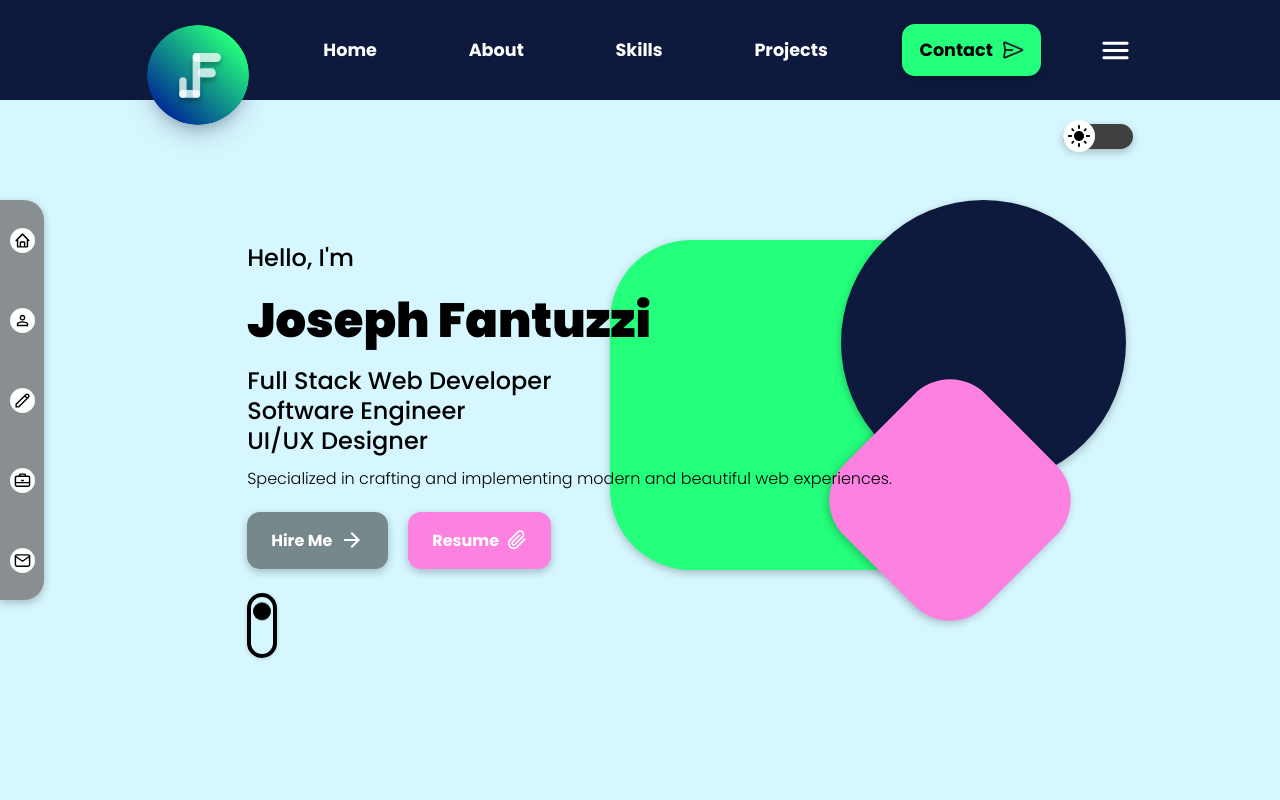
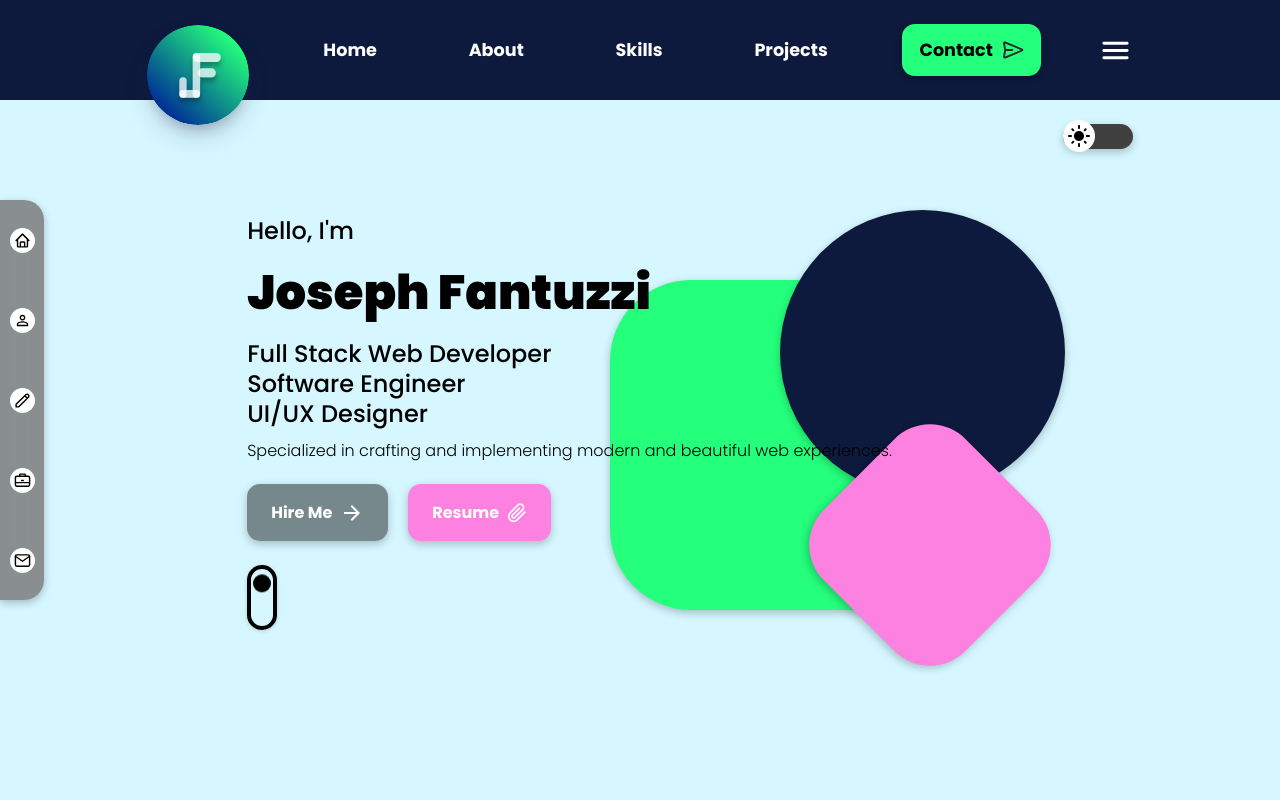
Before and after one commit to joseph-fantuzzi/portfolio-website, a Next.js app: page / in a window 1280 px wide. Shown: the top 800 px of the page. Built offline with nearby package versions, Linux system fonts and the light colour scheme.

Commit message:
fixed landing page shape alignment

```diff
--- a/components/Main.js
+++ b/components/Main.js
@@ -52,9 +52,11 @@ const Main = ({ dark, setDark }) => {
           <div className={dark ? styles.circledark : styles.circlelight}></div>
         </div>
       </div>
-      <div className={styles.rectangle}></div>
-      <div className={styles.circle}></div>
-      <div className={styles.diamond}></div>
+      <div className={styles.shapecontainer}>
+        <div className={styles.rectangle}></div>
+        <div className={dark ? styles.darkcircle : styles.lightcircle}></div>
+        <div className={styles.diamond}></div>
+      </div>
     </main>
   );
 };
--- a/styles/Main.module.css
+++ b/styles/Main.module.css
@@ -20,7 +20,6 @@
   flex-direction: column;
   justify-content: center;
   align-items: center;
-  padding-bottom: 75px;
 }
 
 .intro {
@@ -125,12 +124,6 @@
   color: black;
 }
 
-.rectangle,
-.circle,
-.diamond {
-  display: none;
-}
-
 .animationlight {
   display: flex;
   margin: 0 auto;
@@ -188,46 +181,7 @@
     width: 77%;
     align-items: flex-start;
     padding-left: 100px;
-  }
-
-  .rectangle {
-    display: inline;
-    width: 350px;
-    height: 330px;
-    background-color: #24ff7c;
-    border-radius: 81px;
-    position: absolute;
-    top: 30%;
-    right: 25%;
-    z-index: 0;
-    box-shadow: rgba(0, 0, 0, 0.24) 0px 3px 8px;
-  }
-
-  .circle {
-    display: inline;
-    width: 285px;
-    height: 285px;
-    background-color: #0d1a3d;
-    border-radius: 50%;
-    position: absolute;
-    top: 25%;
-    right: 12%;
-    z-index: 1;
-    box-shadow: rgba(0, 0, 0, 0.24) 0px 3px 8px;
-  }
-
-  .diamond {
-    display: inline;
-    width: 200px;
-    height: 200px;
-    background-color: #fc81e1;
-    border-radius: 50px;
-    position: absolute;
-    top: 50%;
-    right: 18%;
-    z-index: 2;
-    box-shadow: rgba(0, 0, 0, 0.24) 0px 3px 8px;
-    transform: rotate(45deg);
+    padding-bottom: 130px;
   }
 
   .intro {
@@ -277,3 +231,81 @@
     font-size: 1em;
   }
 }
+
+@media (min-width: 1080px) {
+  .rectangle {
+    width: 350px;
+    height: 330px;
+    background-color: #24ff7c;
+    border-radius: 81px;
+    box-shadow: rgba(0, 0, 0, 0.24) 0px 3px 8px;
+    z-index: 2;
+    position: relative;
+    top: 0;
+    right: 0;
+  }
+
+  .darkcircle {
+    width: 285px;
+    height: 285px;
+    background-color: #d6f7ff;
+    border-radius: 50%;
+    z-index: 1;
+    box-shadow: rgba(0, 0, 0, 0.24) 0px 3px 8px;
+    position: relative;
+    top: -400px;
+    right: -170px;
+    z-index: 2;
+  }
+
+  .lightcircle {
+    width: 285px;
+    height: 285px;
+    background-color: #0d1a3d;
+    border-radius: 50%;
+    z-index: 1;
+    box-shadow: rgba(0, 0, 0, 0.24) 0px 3px 8px;
+    position: relative;
+    top: -400px;
+    right: -170px;
+    z-index: 2;
+  }
+
+  .diamond {
+    width: 200px;
+    height: 200px;
+    background-color: #fc81e1;
+    border-radius: 50px;
+    box-shadow: rgba(0, 0, 0, 0.24) 0px 3px 8px;
+    transform: rotate(45deg);
+    position: relative;
+    top: -450px;
+    right: -220px;
+    z-index: 2;
+  }
+
+  .shapecontainer {
+    position: absolute;
+    top: 35vh;
+    right: 25vw;
+  }
+}
+
+@media (min-width: 1600px) {
+  .hello {
+    font-size: 2em;
+  }
+
+  .name {
+    font-size: 3.5em;
+  }
+
+  .titles {
+    font-size: 2em;
+    line-height: 40px;
+  }
+
+  .bio {
+    font-size: 1.5em;
+  }
+}
```
